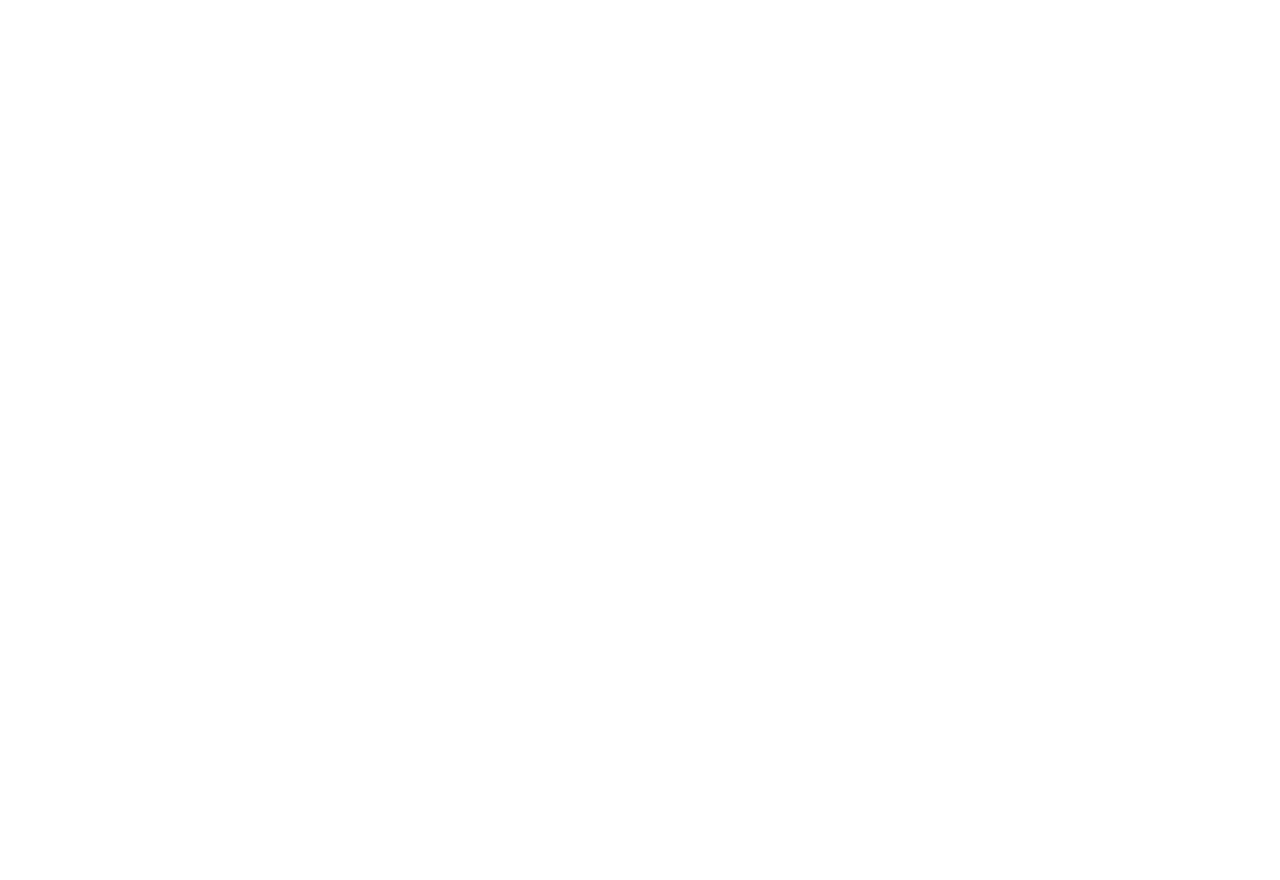
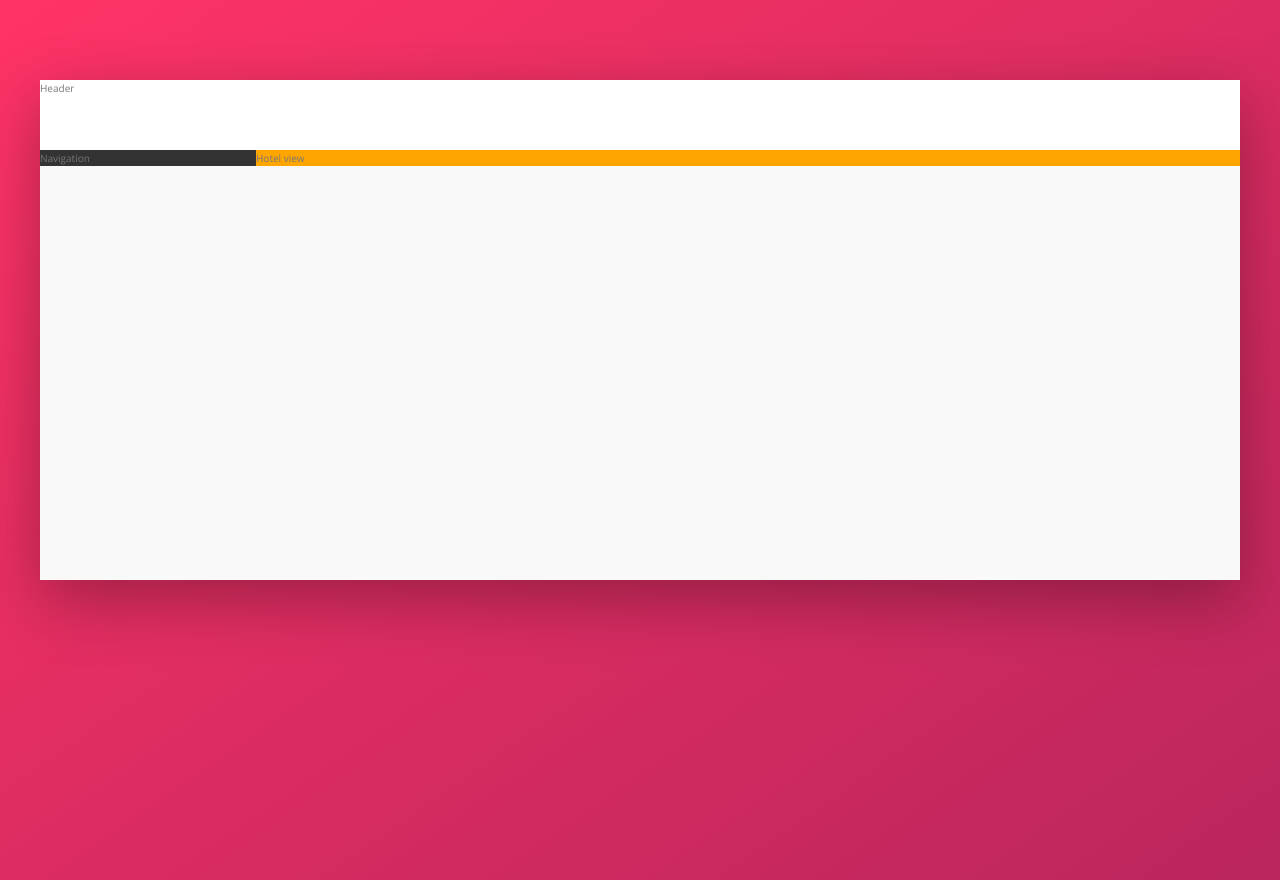
Before and after one commit to hunex91/advanced-css-trillo, a website: page index.html in a window 1280 px wide. Before the commit the page ends 800 px from the top, so only its background shows below. Drawn offline with nearby package versions, Linux system fonts and the light colour scheme; files that its build step writes are made by us from their sources.

Commit message:
- Implemented the core layout - Added the basic color variables

```diff
--- a/index.html
+++ b/index.html
@@ -1,16 +1,31 @@
 <!DOCTYPE html>
 <html lang="en">
-    <head>
-        <meta charset="UTF-8">
-        <meta name="viewport" content="width=device-width, initial-scale=1.0">
+  <head>
+    <meta charset="UTF-8" />
+    <meta name="viewport" content="width=device-width, initial-scale=1.0" />
 
-        <link href="https://fonts.googleapis.com/css?family=Open+Sans:300,400,600" rel="stylesheet">
-        <link rel="stylesheet" href="css/style.css">
-        <link rel="shortcut icon" type="image/png" href="img/favicon.png">
+    <link
+      href="https://fonts.googleapis.com/css?family=Open+Sans:300,400,600"
+      rel="stylesheet"
+    />
+    <link rel="stylesheet" href="css/style.css" />
+    <link rel="shortcut icon" type="image/png" href="img/favicon.png" />
 
-        <title>trillo &mdash; Your all-in-one booking app</title>
-    </head>
-    <body>
-
-    </body>
+    <title>trillo &mdash; Your all-in-one booking app</title>
+  </head>
+  <body>
+    <div class="container">
+      <header class="header">
+        Header
+      </header>
+      <div class="content">
+        <nav class="sidebar">
+          Navigation
+        </nav>
+        <main class="hotel-view">
+          Hotel view
+        </main>
+      </div>
+    </div>
+  </body>
 </html>
--- /dev/null
+++ b/sass/_base.scss
@@ -0,0 +1,60 @@
+/*
+Colors
+
+Grey light 1: #faf9f9
+Grey light 2: #f4f2f2
+Grey light 3: #f0eeee
+Grey light 4: #ccc
+
+Grey dark 1: #333
+Grey dark 2: #777
+Grey dark 3: #999
+
+*/
+
+:root {
+  --color-primary: #eb2f64;
+  --color-primary-light: #FF3366;
+  --color-primary-dark: #BA265D;
+
+  --color-grey-light-1: #faf9f9;
+  --color-grey-light-2: #f4f2f2;
+  --color-grey-light-3: #f0eeee;
+  --color-grey-light-4: #ccc;
+
+  --color-grey-dark-1: #333;
+  --color-grey-dark-2: #777;
+  --color-grey-dark-3: #999;
+
+  --color-white: #fff;
+  --color-black: #000;
+
+  --shadow-dark: 0 2rem 6rem rgba(0, 0, 0, .3);
+
+  --sidebar-width: 20rem;
+}
+
+*,
+*::after,
+*::before {
+  margin: 0;
+  padding: 0;
+  box-sizing: inherit;
+}
+
+body {
+  box-sizing: border-box;
+  font-family: 'Open Sans', sans-serif;
+  font-weight: 400;
+  line-height: 1.6;
+  background-image: linear-gradient(to right bottom, var(--color-primary-light), var(--color-primary-dark));
+  background-size: cover;
+  background-repeat: no-repeat;
+  color: var(--color-grey-dark-2);
+
+  min-height: 100vh;
+}
+
+html {
+  font-size: 62.5%;
+}
--- /dev/null
+++ b/sass/_layout.scss
@@ -0,0 +1,28 @@
+.container {
+  max-width: 120rem;
+  margin: 8rem auto;
+  background-color: var(--color-grey-light-1);
+  box-shadow: var(--shadow-dark);
+
+  min-height: 50rem;
+}
+
+.header {
+  height: 7rem;
+  background-color: var(--color-white);
+  border-bottom: var(--color-grey-light-2);
+}
+
+.content {
+  display: flex;
+}
+
+.sidebar {
+  background-color: var(--color-grey-dark-1);
+  flex: 0 0 18%;
+}
+
+.hotel-view {
+  background-color: orange;
+  flex: 1;
+}
--- a/sass/main.scss
+++ b/sass/main.scss
@@ -1,17 +1,3 @@
-/*
-COLORS
-
-Primary: #eb2f64
-Primary light: #FF3366
-Primary dark: #BA265D
-
-Grey light 1: #faf9f9
-Grey light 2: #f4f2f2
-Grey light 3: #f0eeee
-Grey light 4: #ccc
-
-Grey dark 1: #333
-Grey dark 2: #777
-Grey dark 3: #999
-
-*/
+@import 'base';
+@import 'layout';
+@import 'component';
```
Also changed, not shown: sass/_component.scss (added).
